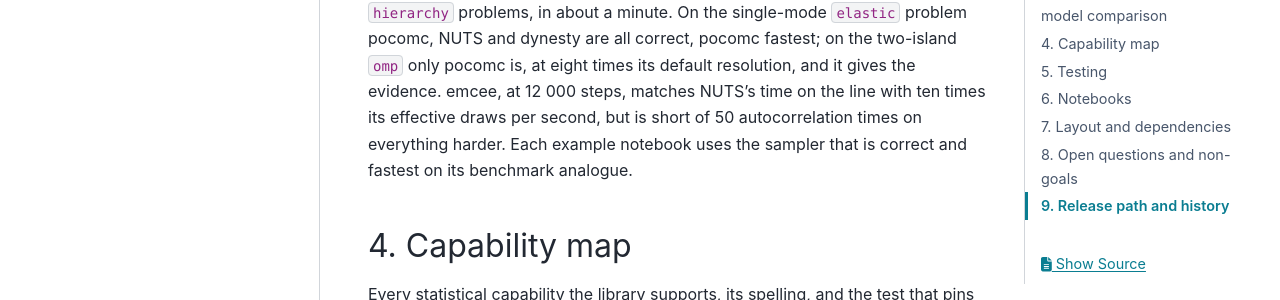
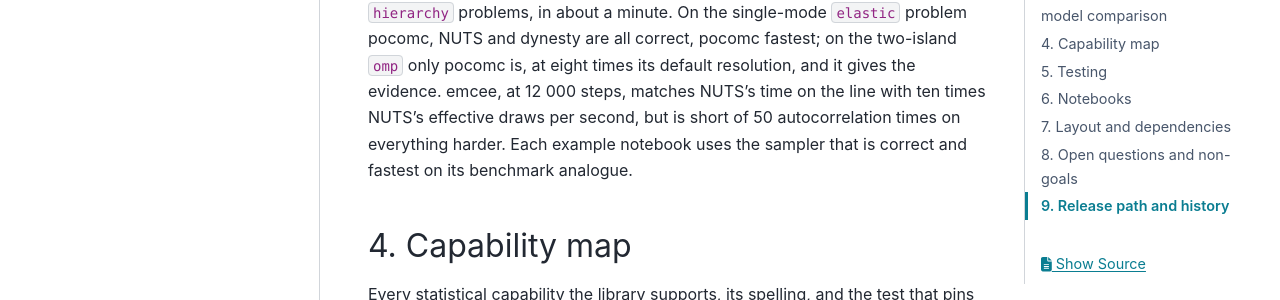
Before and after one commit to beykyle/rxmc, a Sphinx documentation site: the page built from docs/design.md, in a window 1280 px wide and 900 px high, scrolled down 15656 px. Shown: the part 205-505 px from the top of the window. Built offline with Sphinx 7.4.7 and the PyData theme 0.15.4, drawn with Linux system fonts in a browser that asks for light colours; pages that are not in the unit, such as notebooks, are missing from menus; the version number could not be read and is left out.

Commit message:
benchmarks.md, design.md: fixes from the Phase 2 code review
The funnel paragraph now gives each failure per problem from the data
(pocomc on modes does bias the shared width, 0.59, and widens m; on
hierarchy both are too narrow and pocomc's worst biases are the school
effects, with tau at 0.37); dynesty's per-call cost over emcee is 3 to 84
times; design.md says whose ESS per second is ten times higher.

```diff
--- a/docs/design.md
+++ b/docs/design.md
@@ -673,7 +673,7 @@
 problem pocomc, NUTS and dynesty are all correct, pocomc fastest; on the
 two-island `omp` only pocomc is, at eight times its default resolution, and
 it gives the evidence.  emcee, at 12 000 steps, matches NUTS's time on the line with ten
-times its effective draws per second, but is short of 50 autocorrelation
+times NUTS's effective draws per second, but is short of 50 autocorrelation
 times on everything harder.  Each example notebook uses the sampler that is correct and fastest
 on its benchmark analogue.
 
```
Also changed, not shown: docs/benchmarks.md (+6 -3 lines).
